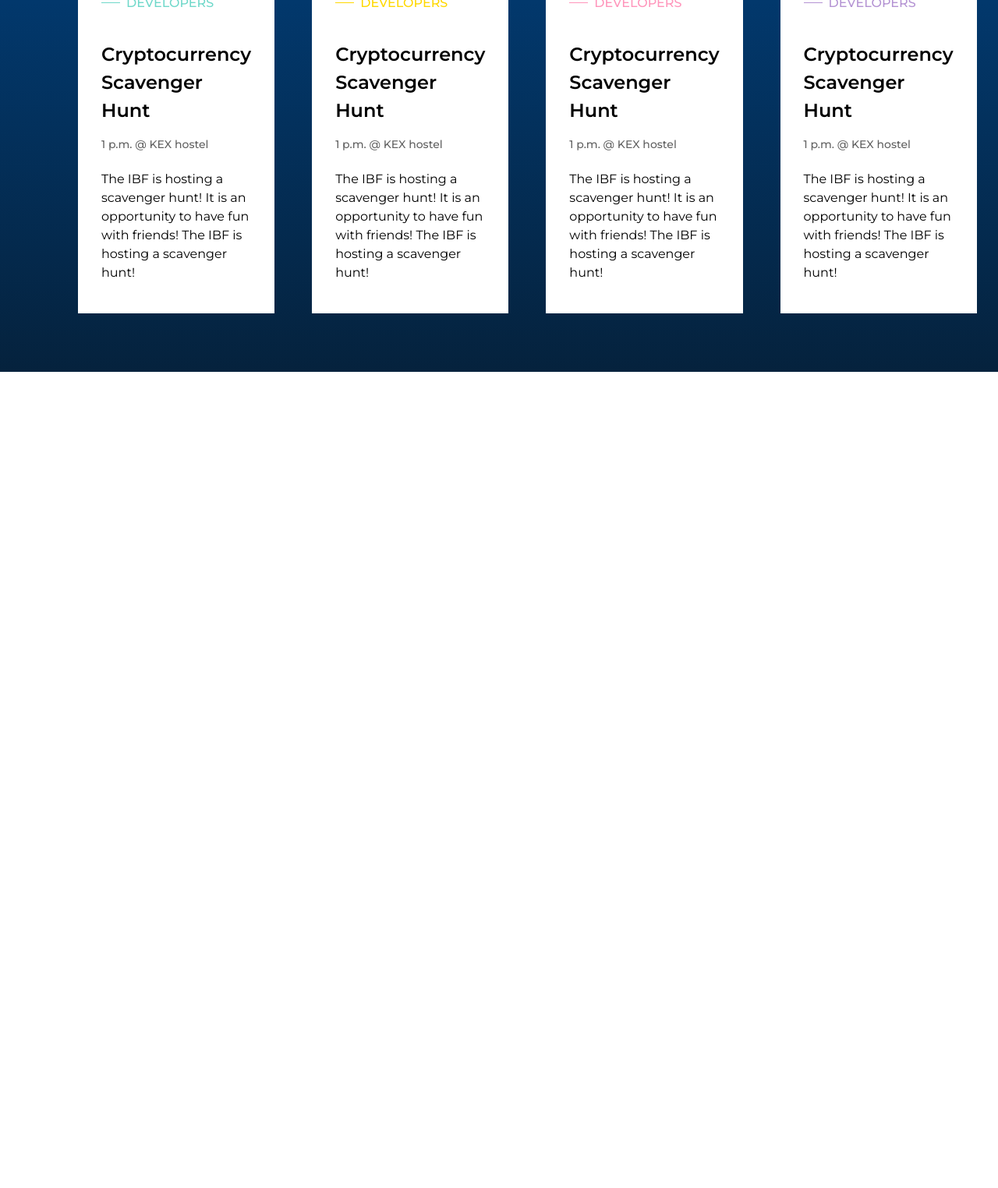
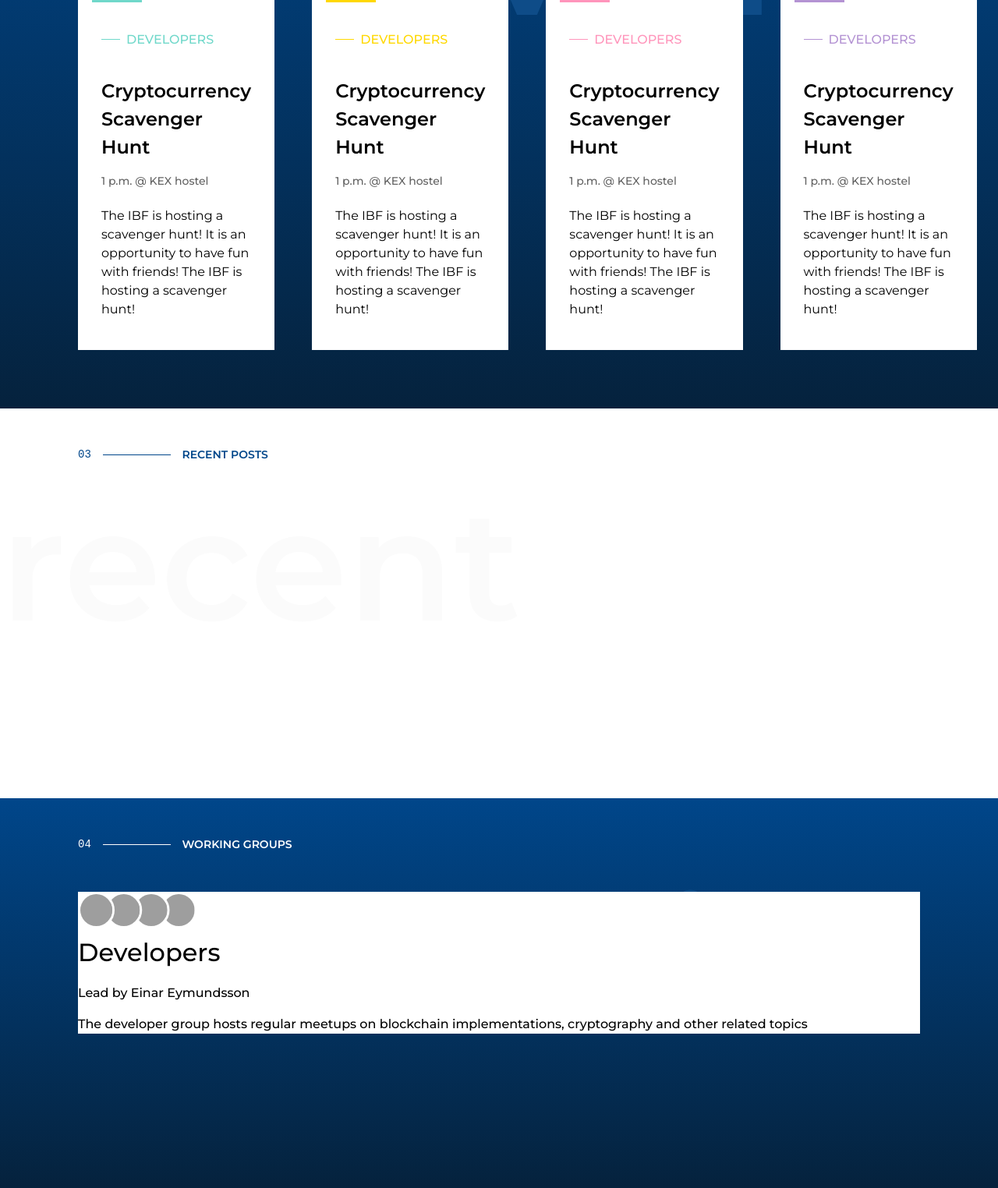
Before and after one commit to kristjanmik/ibf.is, a Gatsby site: page / in a window 1280 px wide. Shown: the part 1777-3301 px from the top of the page at 78% size. Before the commit the page ends 2254 px from the top, so only its background shows below. Built offline with nearby package versions, Linux system fonts and the light colour scheme; Gatsby itself is replaced by a stand-in of ours; grey boxes are pictures that could not be loaded.

Commit message:
Implement Avatar component into WorkingGroupCard

```diff
--- /dev/null
+++ b/src/components/Avatar/Avatar.js
@@ -0,0 +1,11 @@
+import React from "react";
+import PropTypes from "prop-types";
+import styles from "./Avatar.module.scss";
+
+const Avatar = ({ imageUrl, altText }) => (
+  <img src={imageUrl} alt={altText} className={styles.root} />
+);
+
+Avatar.propTypes = {};
+
+export default Avatar;
--- /dev/null
+++ b/src/components/Avatar/Avatar.module.scss
@@ -0,0 +1,23 @@
+@import '../../utils/variables';
+
+$maxAvatars: 4;
+
+.root {
+  border-radius: 50%;
+  overflow: hidden;
+  width: 47px;
+  height: 47px;
+  border: 3px solid $white;
+  position: relative;
+
+  @for $i from 1 through $maxAvatars {
+    @if ($i == 1) {
+      z-index: $maxAvatars;
+    } @else {
+      &:nth-child(#{$i}) {
+        transform: translateX(calc(-25% * #{$i - 1}));
+        z-index: #{-$i + $maxAvatars};
+      }
+    }
+  }
+}
--- /dev/null
+++ b/src/components/Avatar/index.js
@@ -0,0 +1 @@
+export { default } from "./Avatar";
--- a/src/components/Avatars/Avatars.module.scss
+++ /dev/null
@@ -1 +0,0 @@
-.root {}
--- a/src/components/Avatars/index.js
+++ /dev/null
@@ -1 +0,0 @@
-export { default } from "./Avatars";
--- a/src/components/Section/Section.module.scss
+++ b/src/components/Section/Section.module.scss
@@ -4,6 +4,7 @@
 .root {
   position: relative;
   z-index: 1;
+  min-height: 500px;
   @include horizontalPadding();
 }
 
--- a/src/components/WorkingGroupCard/WorkingGroupCard.js
+++ b/src/components/WorkingGroupCard/WorkingGroupCard.js
@@ -1,16 +1,21 @@
 import React from "react";
 import PropTypes from "prop-types";
 import styles from "./WorkingGroupCard.module.scss";
-import { availableWorkingGroups } from "../../data";
+import { availableWorkingGroups } from "../../data/working-groups";
+import Avatar from '../Avatar'
 
-const WorkingGroupCard = ({ workingGroup }) => {
-  const group = availableWorkingGroups[workingGroup];
+const WorkingGroupCard = ({ workingGroupName }) => {
+  const group = availableWorkingGroups.find(
+    group => group.name === workingGroupName
+  );
 
-  if (!group) return;
+  if (!group) return null;
 
   return (
     <div className={styles.root}>
-      <div className={styles.top}>logo, members</div>
+      <div className={styles.top}>
+        {group.members.map(member => <Avatar key={member.name} imageUrl={member.image} altText={member.name}/> )}
+      </div>
       <div className={styles.content}>
         <h1>{group.name}</h1>
         <p>Lead by {group.leader}</p>
--- /dev/null
+++ b/src/components/WorkingGroupCard/WorkingGroupCard.module.scss
@@ -0,0 +1,11 @@
+.root {
+  background: #fff;
+}
+
+.top {
+
+}
+
+.members {
+
+}
--- a/src/components/WorkingGroupCard/WorkingGroupCard.scss
+++ /dev/null
@@ -1,2 +0,0 @@
-.root {
-}
--- a/src/data/working-groups.js
+++ b/src/data/working-groups.js
@@ -16,7 +16,11 @@ export const availableWorkingGroups = [
       },
       {
         name: "Vigdís Finnbogadóttir",
-        image: "https://randomuser.me/api/portraits/women/48.jpg",
+        image: "https://randomuser.me/api/portraits/women/24.jpg",
+      },
+      {
+        name: "Priscilla Chan",
+        image: "https://randomuser.me/api/portraits/women/90.jpg",
       },
     ],
   },
@@ -39,6 +43,10 @@ export const availableWorkingGroups = [
         name: "Vigdís Finnbogadóttir",
         image: "https://randomuser.me/api/portraits/women/48.jpg",
       },
+      {
+        name: "Priscilla Chan",
+        image: "https://randomuser.me/api/portraits/women/90.jpg",
+      },
     ],
   },
   {
@@ -59,6 +67,10 @@ export const availableWorkingGroups = [
       {
         name: "Vigdís Finnbogadóttir",
         image: "https://randomuser.me/api/portraits/women/48.jpg",
+      },
+      {
+        name: "Priscilla Chan",
+        image: "https://randomuser.me/api/portraits/women/90.jpg",
       },
     ],
   },
@@ -81,6 +93,10 @@ export const availableWorkingGroups = [
         name: "Vigdís Finnbogadóttir",
         image: "https://randomuser.me/api/portraits/women/48.jpg",
       },
+      {
+        name: "Priscilla Chan",
+        image: "https://randomuser.me/api/portraits/women/90.jpg",
+      },
     ],
   },
   {
@@ -101,6 +117,10 @@ export const availableWorkingGroups = [
       {
         name: "Vigdís Finnbogadóttir",
         image: "https://randomuser.me/api/portraits/women/48.jpg",
+      },
+      {
+        name: "Priscilla Chan",
+        image: "https://randomuser.me/api/portraits/women/90.jpg",
       },
     ],
   },
@@ -123,6 +143,10 @@ export const availableWorkingGroups = [
         name: "Vigdís Finnbogadóttir",
         image: "https://randomuser.me/api/portraits/women/48.jpg",
       },
+      {
+        name: "Priscilla Chan",
+        image: "https://randomuser.me/api/portraits/women/90.jpg",
+      },
     ],
   },
 ];
--- a/src/pages/index.js
+++ b/src/pages/index.js
@@ -7,6 +7,7 @@ import SectionLegend from "../components/SectionLegend";
 import { H1, Body1 } from "../components/Typography";
 import EventCard from "../components/EventCard";
 import CardCarousel from "../components/CardCarousel";
+import WorkingGroupCard from "../components/WorkingGroupCard";
 
 const IndexPage = () => (
   <Layout>
@@ -58,6 +59,13 @@ const IndexPage = () => (
         />
       </CardCarousel>
     </Section>
+    <Section backgroundText="Recent posts">
+      <SectionLegend number="03" text="Recent posts" textColor="dark" />
+    </Section>
+    <Section colored>
+      <SectionLegend number="04" text="Working Groups" />
+      <WorkingGroupCard workingGroupName="Developers"></WorkingGroupCard>
+    </Section>
   </Layout>
 );
 
```
Also changed, not shown: src/components/Avatars/Avatars.js (deleted, +0 -13 lines), 1 other file.
